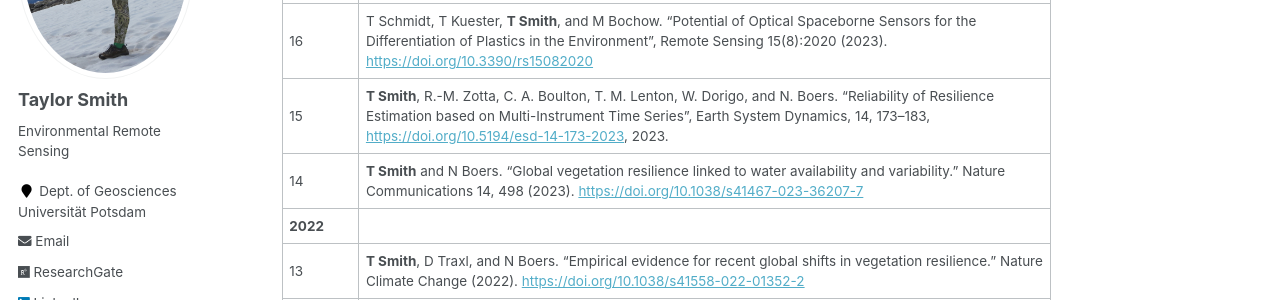
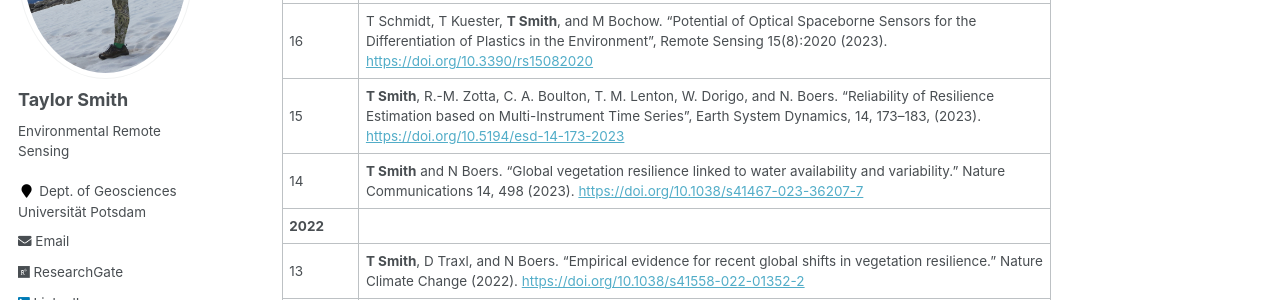
Before and after one commit to tasmi/tasmi.github.io, a Jekyll site: the page built from _pages/publications.md, in a window 1280 px wide and 900 px high, scrolled down 1498 px. Shown: the part 172-472 px from the top of the window. Built offline with Jekyll 4.4.1, drawn with Linux system fonts in a browser that asks for light colours; some web fonts are replaced.

```diff
--- a/_pages/publications.md
+++ b/_pages/publications.md
@@ -30,7 +30,7 @@ I maintain a set of freely available [Google Earth Engine codes](https://github.
 18 | Y Yang, Q You, **T Smith**, R Kelly, and S Kang. "Spatiotemporal dipole variations of spring snowmelt over Eurasia." Atmospheric Research (2023). [https://doi.org/10.1016/j.atmosres.2023.107042](https://doi.org/10.1016/j.atmosres.2023.107042)
 17 | **T Smith** and N Boers. "Reliability of Vegetation Resilience Estimates Depends on Biomass Density." Nature Ecology & Evolution (2023). [https://doi.org/10.1038/s41559-023-02194-7](https://doi.org/10.1038/s41559-023-02194-7)
 16 | T Schmidt, T Kuester, **T Smith**, and M Bochow. "Potential of Optical Spaceborne Sensors for the Differentiation of Plastics in the Environment", Remote Sensing 15(8):2020 (2023). [https://doi.org/10.3390/rs15082020](https://doi.org/10.3390/rs15082020)
-15 | **T Smith**, R.-M. Zotta, C. A. Boulton, T. M. Lenton, W. Dorigo, and N. Boers. "Reliability of Resilience Estimation based on Multi-Instrument Time Series", Earth System Dynamics, 14, 173–183, [https://doi.org/10.5194/esd-14-173-2023](https://doi.org/10.5194/esd-14-173-2023), 2023.
+15 | **T Smith**, R.-M. Zotta, C. A. Boulton, T. M. Lenton, W. Dorigo, and N. Boers. "Reliability of Resilience Estimation based on Multi-Instrument Time Series", Earth System Dynamics, 14, 173–183, (2023). [https://doi.org/10.5194/esd-14-173-2023](https://doi.org/10.5194/esd-14-173-2023)
 14 | **T Smith** and N Boers. "Global vegetation resilience linked to water availability and variability." Nature Communications 14, 498 (2023). [https://doi.org/10.1038/s41467-023-36207-7](https://doi.org/10.1038/s41467-023-36207-7)
 | **2022**
 13 | **T Smith**, D Traxl, and N Boers. "Empirical evidence for recent global shifts in vegetation resilience." Nature Climate Change (2022). [https://doi.org/10.1038/s41558-022-01352-2](https://www.nature.com/articles/s41558-022-01352-2)
```
